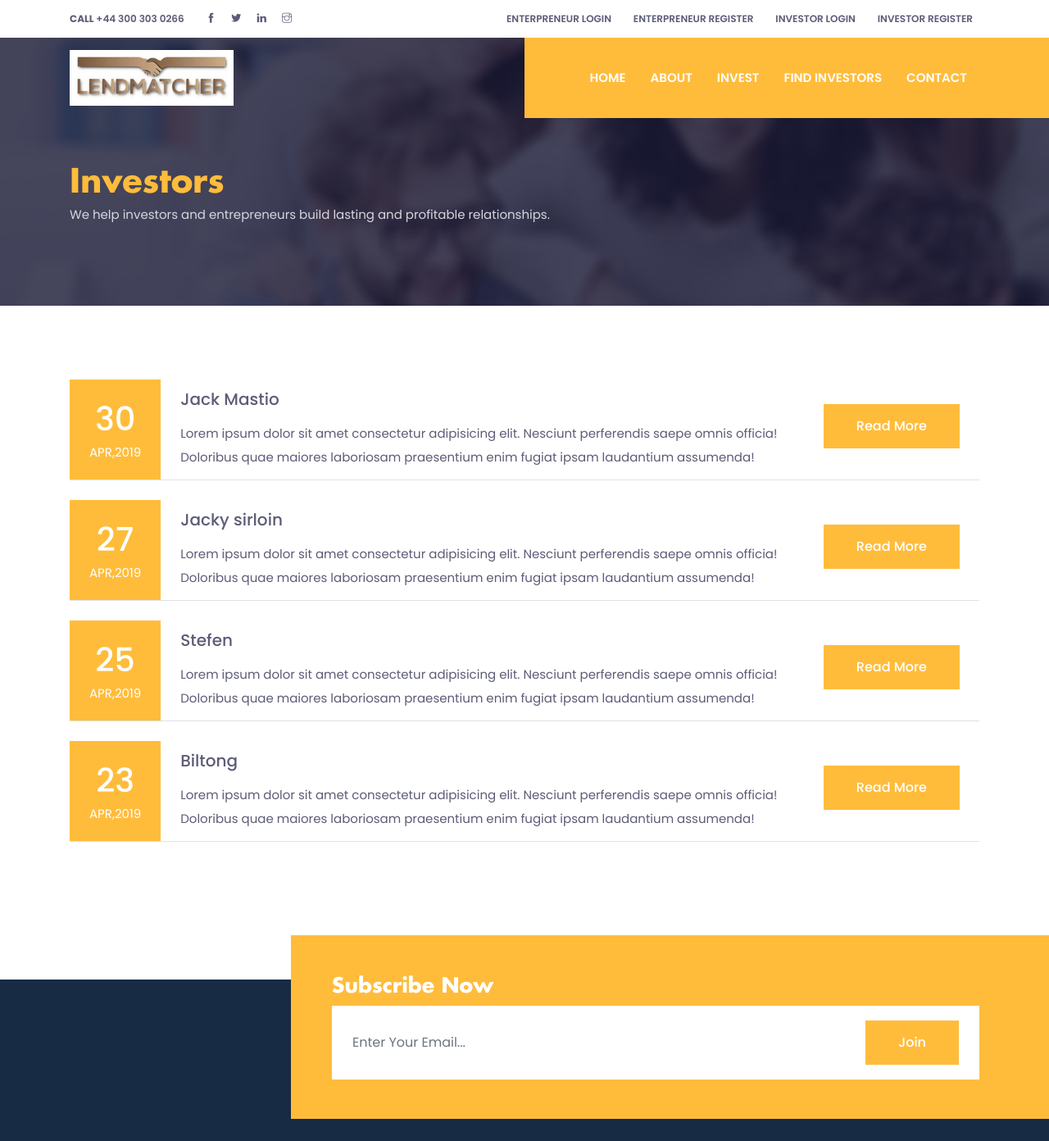
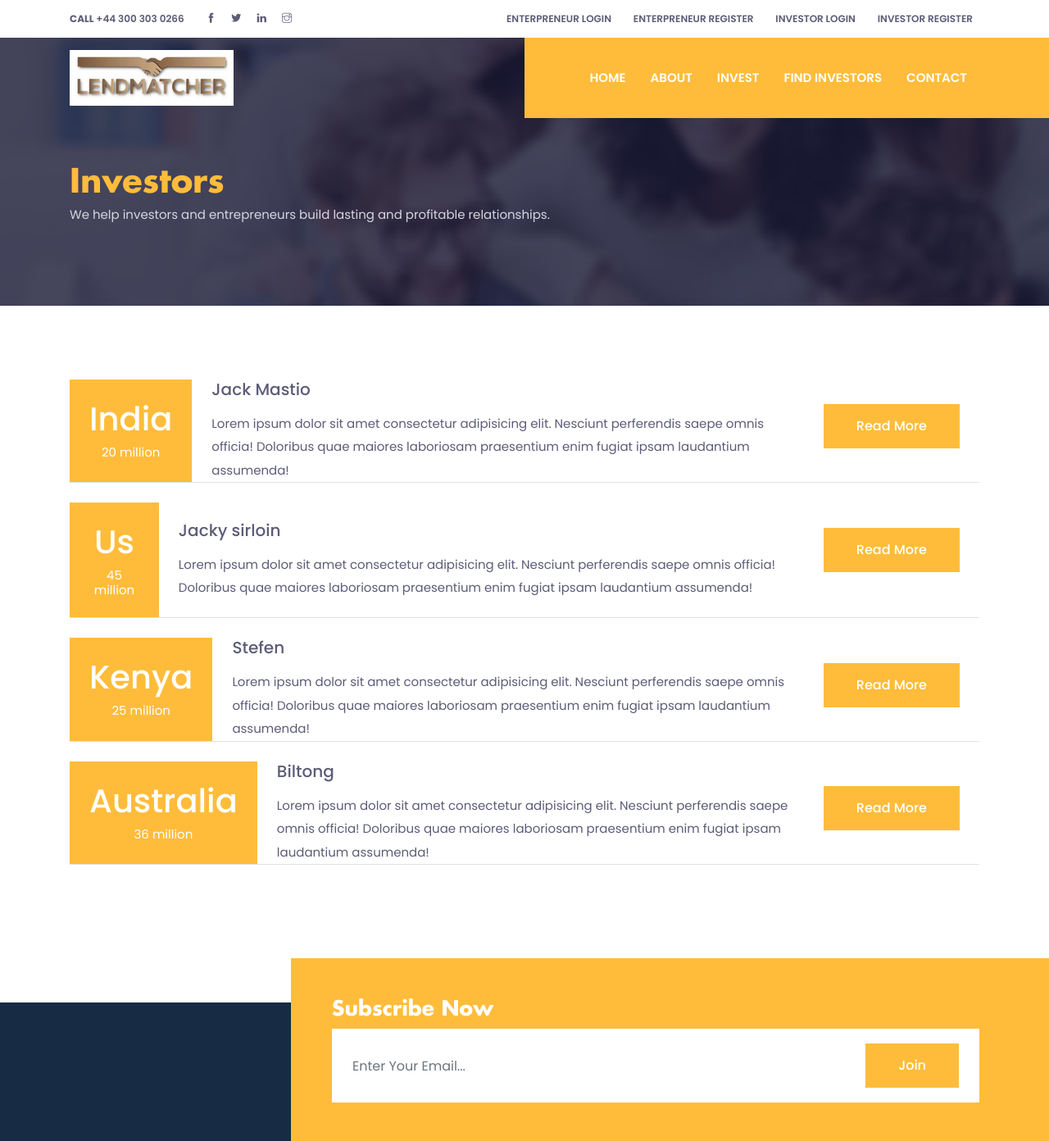
Before and after one commit to srishti-0613/Full-Stack, a Flask app: page /notice in a window 1280 px wide. Shown: the top 1392 px of the page at 82% size. Run offline with Flask 2, Linux system fonts and the light colour scheme; style sheets or scripts are compiled from the project's sources; some libraries are stand-ins or nearby versions.

Commit message:
initial commit

```diff
--- a/templates/index.html
+++ b/templates/index.html
@@ -77,8 +77,8 @@
       {% if not current_user.is_authenticated %}
             <li class="list-inline-item"><a class="text-uppercase text-color p-sm-2 py-2 px-0 d-inline-block" href="/login" data-toggle="modal" data-target="#loginModal">Enterpreneur login</a></li>
             <li class="list-inline-item"><a class="text-uppercase text-color p-sm-2 py-2 px-0 d-inline-block" href="/register" data-toggle="modal" data-target="#signupModal">Enterpreneur register</a></li>
-            <li class="list-inline-item"><a class="text-uppercase text-color p-sm-2 py-2 px-0 d-inline-block" href="/login" data-toggle="modal" data-target="#loginModal">Investor login</a></li>
-            <li class="list-inline-item"><a class="text-uppercase text-color p-sm-2 py-2 px-0 d-inline-block" href="/register" data-toggle="modal" data-target="#signupModal">Investor register</a></li>
+            <li class="list-inline-item"><a class="text-uppercase text-color p-sm-2 py-2 px-0 d-inline-block" href="#" data-toggle="modal" data-target="#loginModal">Investor login</a></li>
+            <li class="list-inline-item"><a class="text-uppercase text-color p-sm-2 py-2 px-0 d-inline-block" href="#" data-toggle="modal" data-target="#signupModal">Investor register</a></li>
             {% endif %}
           </ul>
         </div>
--- a/templates/notice.html
+++ b/templates/notice.html
@@ -26,7 +26,7 @@
         <ul class="list-unstyled">
           <!-- notice item -->
           <li class="d-md-table mb-4 w-100 border-bottom hover-shadow">
-            <div class="d-md-table-cell text-center p-4 bg-primary text-white mb-4 mb-md-0"><span class="h2 d-block">30</span> APR,2019</div>
+            <div class="d-md-table-cell text-center p-4 bg-primary text-white mb-4 mb-md-0"><span class="h2 d-block">India</span> 20 million</div>
             <div class="d-md-table-cell px-4 vertical-align-middle mb-4 mb-md-0">
               <a href="notice-single.html" class="h4 mb-3 d-block">Jack Mastio</a>
               <p class="mb-0">Lorem ipsum dolor sit amet consectetur adipisicing elit. Nesciunt perferendis saepe omnis officia! Doloribus quae maiores laboriosam praesentium enim fugiat ipsam laudantium assumenda!</p>
@@ -35,7 +35,7 @@
           </li>
           <!-- notice item -->
           <li class="d-md-table mb-4 w-100 border-bottom hover-shadow">
-            <div class="d-md-table-cell text-center p-4 bg-primary text-white mb-4 mb-md-0"><span class="h2 d-block">27</span> APR,2019</div>
+            <div class="d-md-table-cell text-center p-4 bg-primary text-white mb-4 mb-md-0"><span class="h2 d-block">Us</span>45 million</div>
             <div class="d-md-table-cell px-4 vertical-align-middle mb-4 mb-md-0">
               <a href="notice-single.html" class="h4 mb-3 d-block">Jacky sirloin</a>
               <p class="mb-0">Lorem ipsum dolor sit amet consectetur adipisicing elit. Nesciunt perferendis saepe omnis officia! Doloribus quae maiores laboriosam praesentium enim fugiat ipsam laudantium assumenda!</p>
@@ -44,7 +44,7 @@
           </li>
           <!-- notice item -->
           <li class="d-md-table mb-4 w-100 border-bottom hover-shadow">
-            <div class="d-md-table-cell text-center p-4 bg-primary text-white mb-4 mb-md-0"><span class="h2 d-block">25</span> APR,2019</div>
+            <div class="d-md-table-cell text-center p-4 bg-primary text-white mb-4 mb-md-0"><span class="h2 d-block">Kenya</span> 25 million</div>
             <div class="d-md-table-cell px-4 vertical-align-middle mb-4 mb-md-0">
               <a href="notice-single.html" class="h4 mb-3 d-block">Stefen </a>
               <p class="mb-0">Lorem ipsum dolor sit amet consectetur adipisicing elit. Nesciunt perferendis saepe omnis officia! Doloribus quae maiores laboriosam praesentium enim fugiat ipsam laudantium assumenda!</p>
@@ -53,7 +53,7 @@
           </li>
           <!-- notice item -->
           <li class="d-md-table mb-4 w-100 border-bottom hover-shadow">
-            <div class="d-md-table-cell text-center p-4 bg-primary text-white mb-4 mb-md-0"><span class="h2 d-block">23</span> APR,2019</div>
+            <div class="d-md-table-cell text-center p-4 bg-primary text-white mb-4 mb-md-0"><span class="h2 d-block">Australia</span> 36 million</div>
             <div class="d-md-table-cell px-4 vertical-align-middle mb-4 mb-md-0">
               <a href="notice-single.html" class="h4 mb-3 d-block">Biltong</a>
               <p class="mb-0">Lorem ipsum dolor sit amet consectetur adipisicing elit. Nesciunt perferendis saepe omnis officia! Doloribus quae maiores laboriosam praesentium enim fugiat ipsam laudantium assumenda!</p>
```
